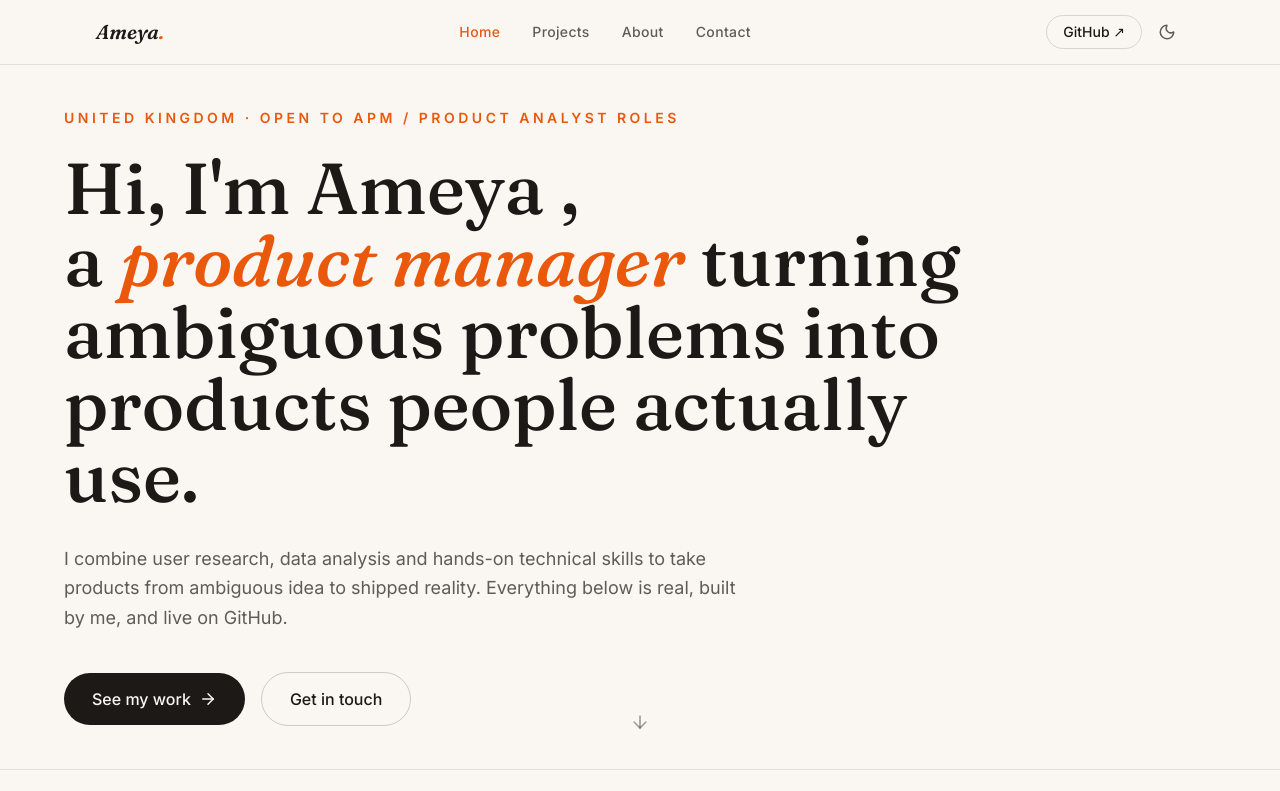
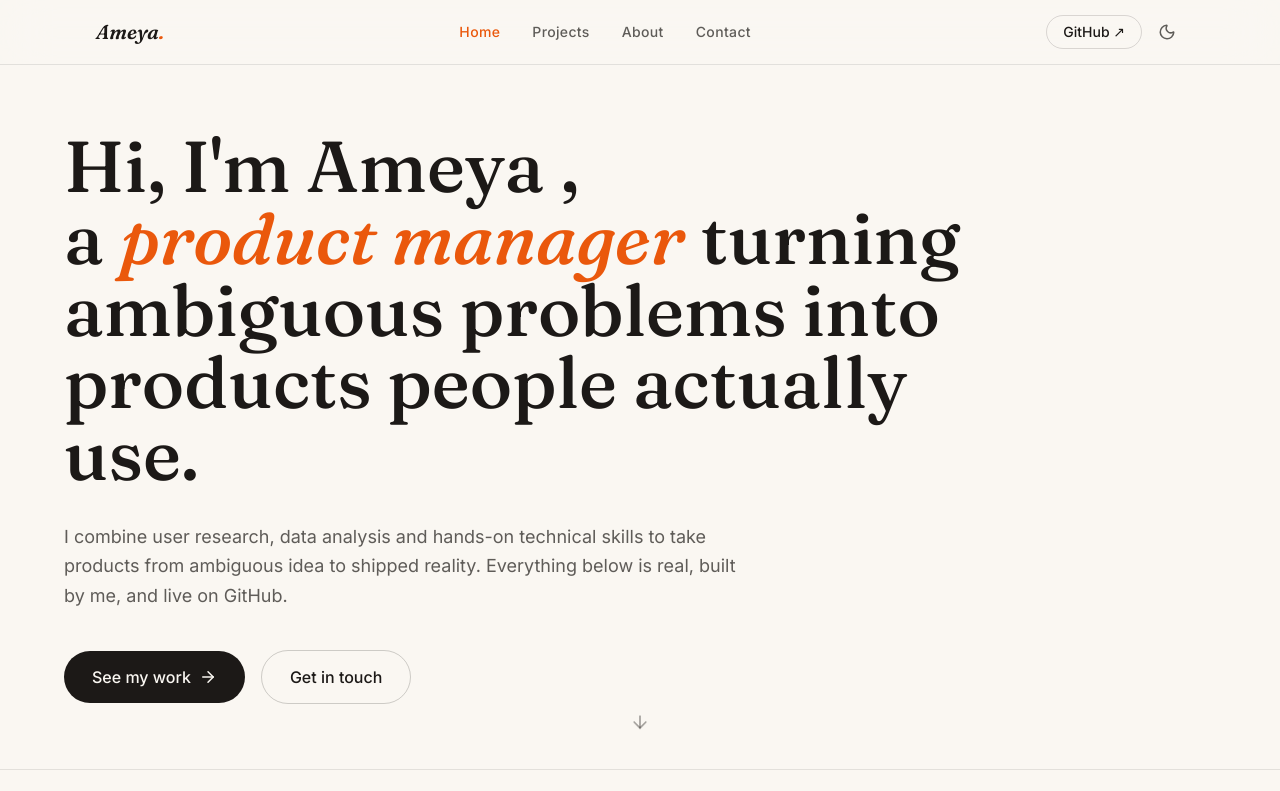
Before and after one commit to ayema99/ameya-portfolio, a React (Create React App) app: page / in a window 1280 px wide. Shown: the top 791 px of the page. Built offline with nearby package versions, Linux system fonts and the light colour scheme.

Commit message:
Updated case studies

```diff
--- a/src/data/caseStudies.js
+++ b/src/data/caseStudies.js
@@ -17,7 +17,7 @@ const caseStudies = [
       'Single-interaction UX from launch to transcript',
     ],
     skills: ['Product Scoping', 'AI/Voice UX', 'Rapid Prototyping', 'Vercel'],
-    live: 'https://speech-to-text-agent-git-main-ameya-kulkarnis-projects-88deb18f.vercel.app/',
+    live: 'https://speech-to-text-agent.vercel.app/',
     featured: true,
   },
   {
--- a/src/pages/Home.js
+++ b/src/pages/Home.js
@@ -43,12 +43,7 @@ const Home = () => {
       <section className="relative flex min-h-[88vh] flex-col justify-center px-5 sm:px-8">
         <div className="mx-auto w-full max-w-6xl">
           <Reveal>
-            <p className="text-sm font-semibold uppercase tracking-[0.25em] text-accent dark:text-accent-dark">
-              {site.location} · Open to APM / Product Analyst roles
-            </p>
-          </Reveal>
-          <Reveal delay={0.1}>
-            <h1 className="mt-6 max-w-4xl font-display text-5xl font-medium leading-[1.08] text-ink dark:text-white sm:text-6xl lg:text-7xl">
+            <h1 className="max-w-4xl font-display text-5xl font-medium leading-[1.08] text-ink dark:text-white sm:text-6xl lg:text-7xl">
               Hi, I&apos;m {site.firstName} ,<br />
               a <em className="text-accent dark:text-accent-dark">{site.role.toLowerCase()}</em>{' '}
               {site.tagline}
```
